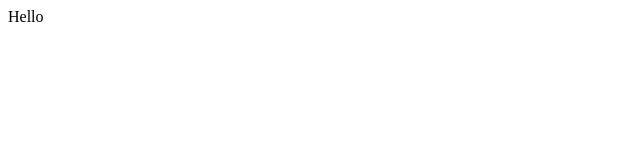
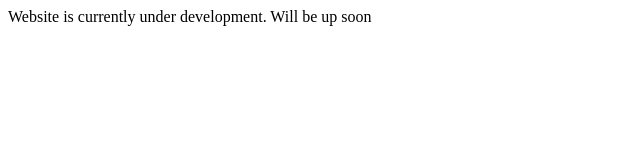
Before and after one commit to Sunduboo/Sunduboo.github.io, a plain HTML site: page index.html in a window 1280 px wide. Shown: the whole page, without its empty margins (0-640 px from the left). Drawn offline with Linux system fonts and the light colour scheme.

Commit message:
Update index.html

```diff
--- a/index.html
+++ b/index.html
@@ -1 +1 @@
-<p>Hello</p>
+<p>Website is currently under development. Will be up soon</p>
```
